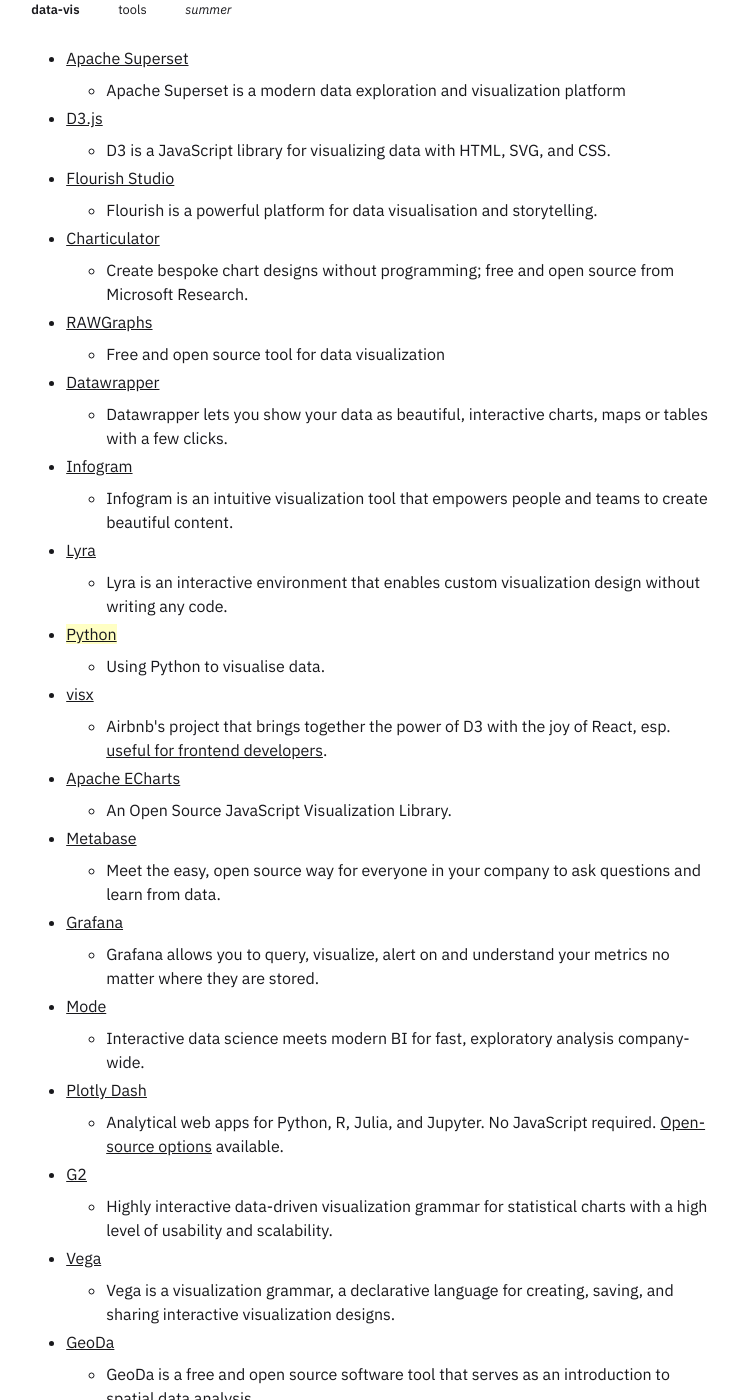
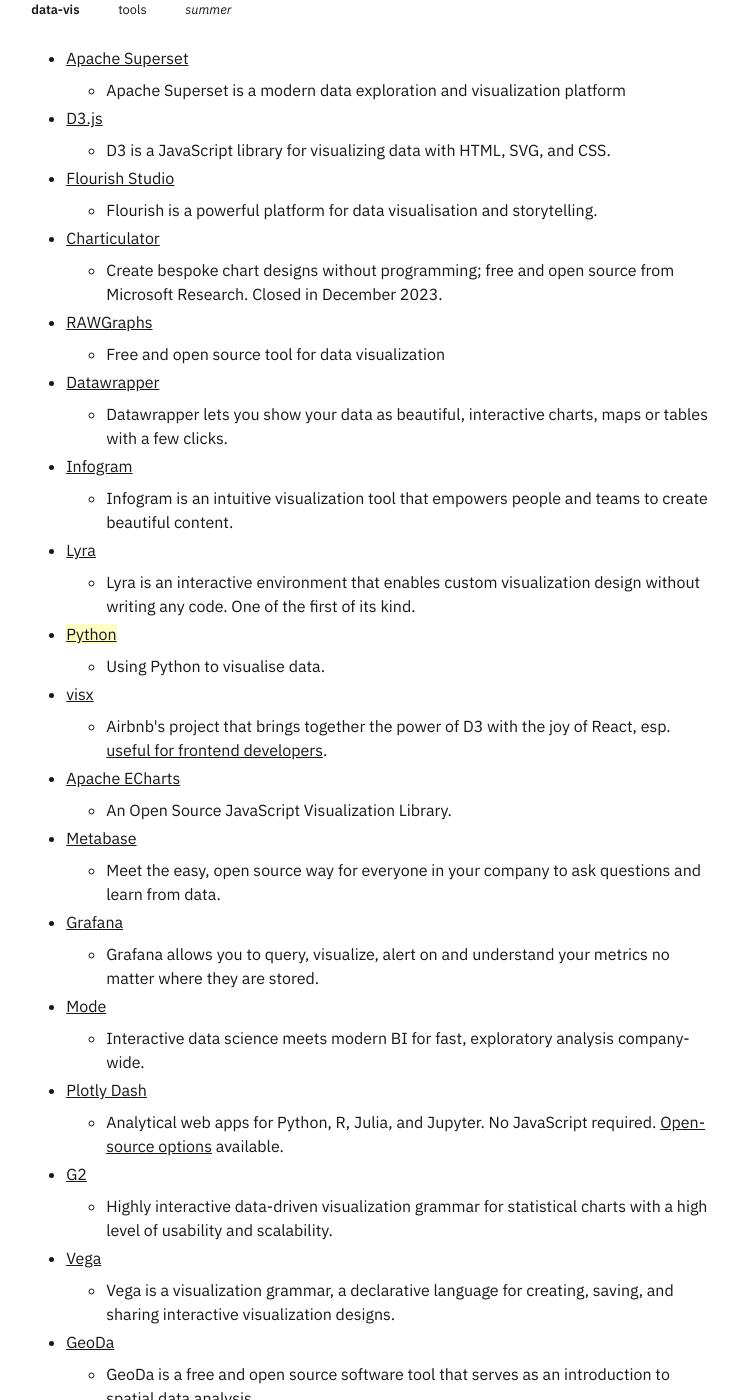
Before and after one commit to one-data-cookie/one-data-cookie.github.io, a Jekyll site: the page built from _notes/data-vis/Master tools for dataviz.md, in a window 1280 px wide and 1400 px high, scrolled down 206 px. Shown: the whole window, without its empty margins (269-1008 px from the left). Built offline with Jekyll 4.4.1, drawn with Linux system fonts in a browser that asks for light colours; some of the changed text lies outside the part shown.

Commit message:
sync notes and files as of 2023/11/22 19:00:07 UTC

```diff
--- a/_notes/data-vis/Master tools for dataviz.md
+++ b/_notes/data-vis/Master tools for dataviz.md
@@ -16,7 +16,7 @@
 - [Flourish Studio](https://flourish.studio/)
 	- Flourish is a powerful platform for data visualisation and storytelling.
 - [Charticulator](https://charticulator.com/)
-	- Create bespoke chart designs without programming; free and open source from Microsoft Research.
+	- Create bespoke chart designs without programming; free and open source from Microsoft Research. Closed in December 2023.
 - [RAWGraphs](https://rawgraphs.io/)
 	- Free and open source tool for data visualization
 - [Datawrapper](https://www.datawrapper.de/)
@@ -24,7 +24,7 @@
 - [Infogram](https://infogram.com/)
 	- Infogram is an intuitive visualization tool that empowers people and teams to create beautiful content.
 - [Lyra](https://idl.cs.washington.edu/projects/lyra/)
-	- Lyra is an interactive environment that enables custom visualization design without writing any code.
+	- Lyra is an interactive environment that enables custom visualization design without writing any code. One of the first of its kind.
 - [[../data-coding/Master tools for Python\|Python]]
 	- Using Python to visualise data.
 - [visx](https://airbnb.io/visx/)
```
Also changed, not shown: other parts of _notes/data-vis/Master tools for dataviz.md (+1 -1 lines).
